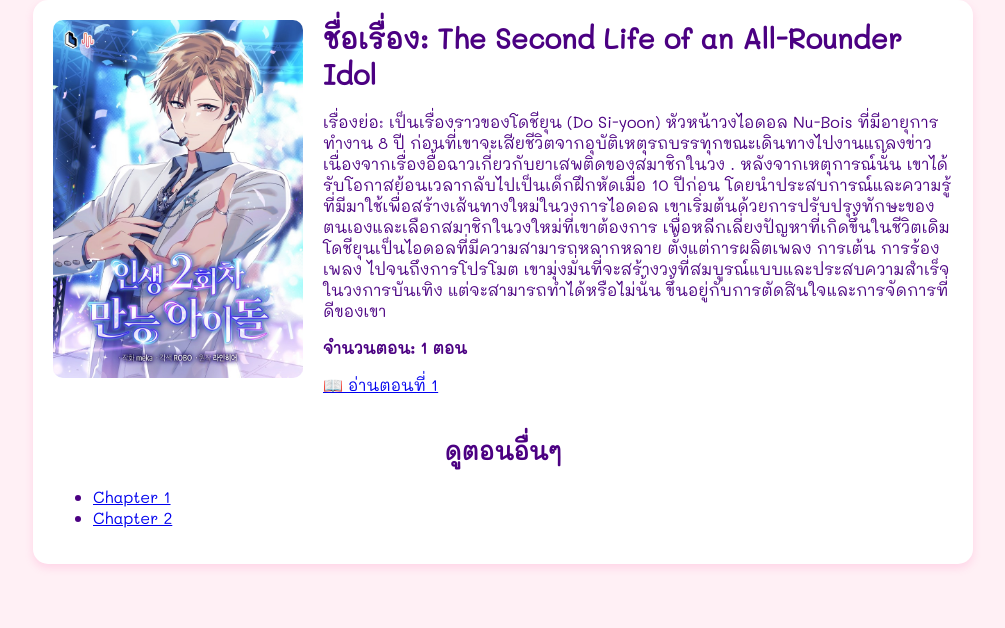
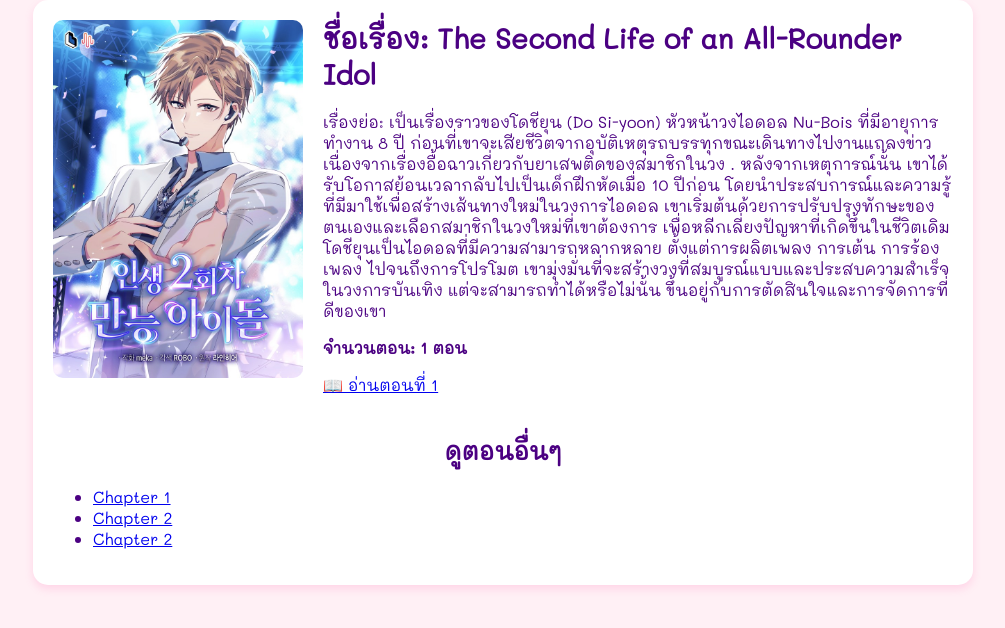
Before and after one commit to giffye33n/Giffmanga, a plain HTML site: page index.html in a window 1280 px wide. Shown: the whole page, without its empty margins (137-1142 px from the left). Drawn offline with Linux system fonts and the light colour scheme.

Commit message:
Update index.html

```diff
--- a/index.html
+++ b/index.html
@@ -25,6 +25,7 @@
     <ul class="chapter-list">
       <li><a href="chapter1.html">Chapter 1</a></li>
       <li><a href="chapter2.html">Chapter 2</a></li>
+      <li><a href="chapter3.html">Chapter 2</a></li>
       <!-- เพิ่มลิงก์ตอนอื่นๆ ตรงนี้ -->
     </ul>
   </div>
```
